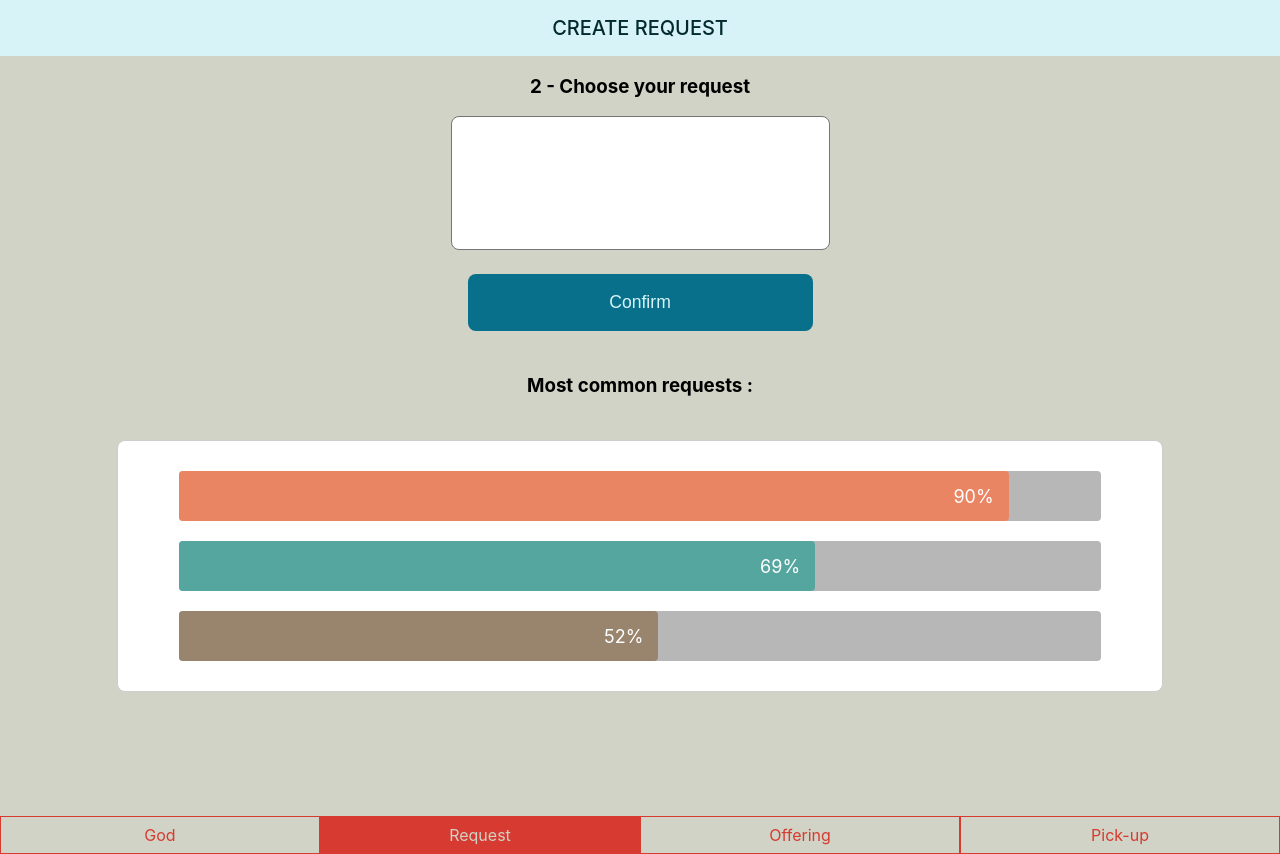
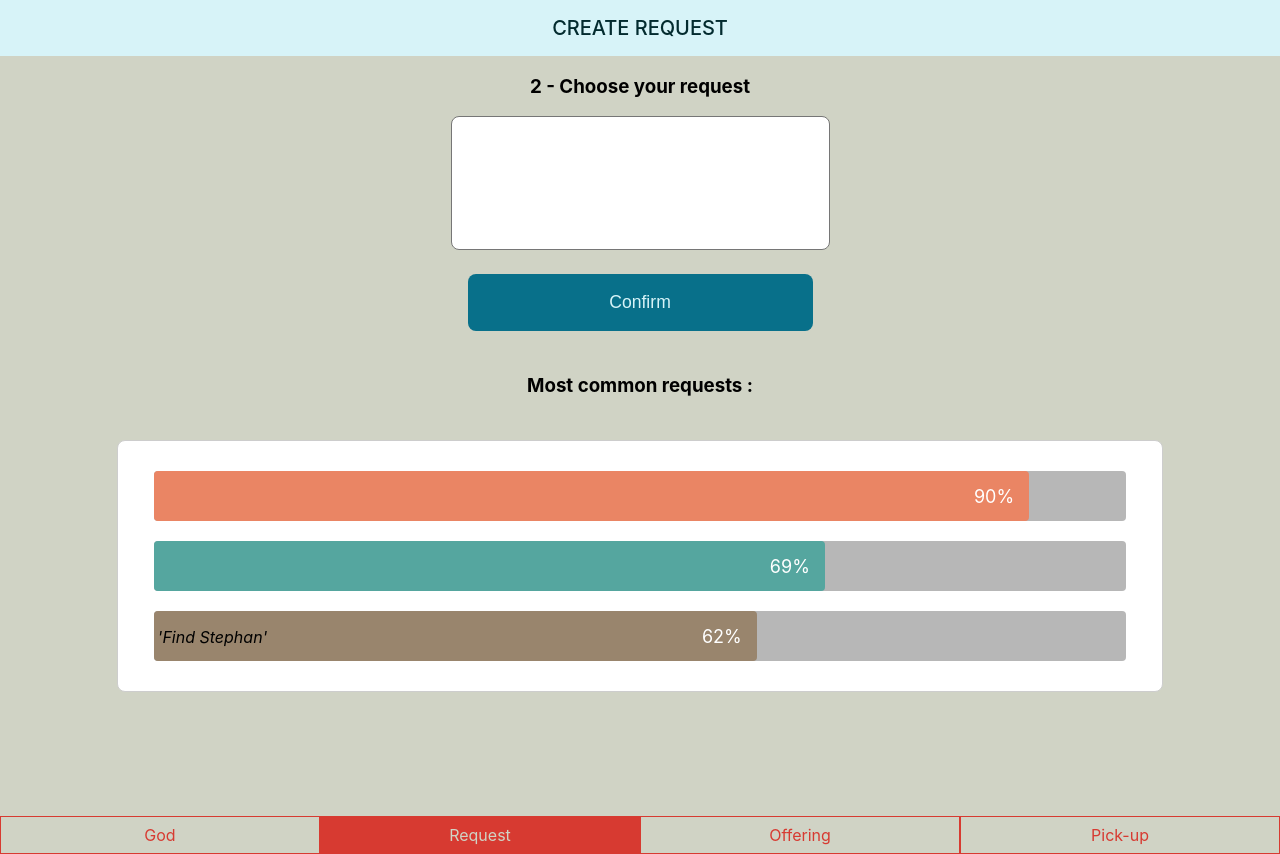
Before and after one commit to herveromary/godsandgold, a React (Create React App) app: page /chooserequest in a window 1280 px wide. Built offline with nearby package versions, Linux system fonts and the light colour scheme.

Commit message:
add css chooserequest - useHistory -

```diff
--- a/src/App.css
+++ b/src/App.css
@@ -1,9 +1,22 @@
 @import "./styles/css/variables.css";
 
 .App {
-    font-family: 'Roboto', 'Sans Serif';
-    background-image: linear-gradient(to right top, #d0d3c5, #bfcdba, #aac7b4, #93c1b3, #79bbb6, #66acac, #539ca2, #408d98, #30737c, #205a61, #114247, #032b2f);
-    height: 100vh;
+  font-family: "Roboto", "Sans Serif";
+  background-image: linear-gradient(
+    to right top,
+    #d0d3c5,
+    #bfcdba,
+    #aac7b4,
+    #93c1b3,
+    #79bbb6,
+    #66acac,
+    #539ca2,
+    #408d98,
+    #30737c,
+    #205a61,
+    #114247,
+    #032b2f
+  );
 }
 
 body {
--- a/src/component/CreateRequest/ChooseRequest.jsx
+++ b/src/component/CreateRequest/ChooseRequest.jsx
@@ -1,8 +1,10 @@
 import React, { useState } from "react";
+import { useHistory } from "react-router-dom";
 import "../../styles/css/ChooseRequest.css";
 
 const ChooseRequest = () => {
   const [request, setrequest] = useState();
+  let history = useHistory();
 
   const handleOnChange = (e) => {
     setrequest(e.target.value);
@@ -11,6 +13,7 @@ const ChooseRequest = () => {
   const handleOnSubmit = (e) => {
     e.preventDefault();
     localStorage.setItem("request", request);
+    history.push("/chooseoffering");
   };
 
   return (
@@ -24,6 +27,7 @@ const ChooseRequest = () => {
           id='requestChoice'
           value={request}
           onChange={handleOnChange}
+          required
         />
         <button type='submit'>Confirm</button>
       </form>
@@ -43,8 +47,10 @@ const ChooseRequest = () => {
         </div>
         <div class='diagram-bar'>
           <div class='diagram-3'>
-            <span class='request'></span>
-            <span class='PercentText '>52%</span>
+            <span class='request'>
+              <em>'Find Stephan'</em>
+            </span>
+            <span class='PercentText '>62%</span>
           </div>
         </div>
       </div>
--- a/src/styles/css/ChooseRequest.css
+++ b/src/styles/css/ChooseRequest.css
@@ -68,7 +68,7 @@
 }
 
 .diagram-bar {
-  width: 90%;
+  width: 95%;
   height: 50px;
   position: relative;
   background: rgba(17, 17, 17, 0.3);
@@ -88,7 +88,7 @@
   -o-animation: Animate-1 4s;
   height: 50px;
   position: absolute;
-  background-color: #ea8564;
+  background-color: rgb(234, 133, 100);
   border-radius: 4px;
   -o-border-radius: 4px;
   -webkit-border-radius: 4px;
@@ -97,7 +97,7 @@
 }
 @keyframes Animate-1 {
   from {
-    width: 10px;
+    width: 10%;
   }
   to {
     width: 90%;
@@ -105,7 +105,7 @@
 }
 @-webkit-keyframes Animate-1 {
   from {
-    width: 10px;
+    width: 10%;
   }
   to {
     width: 90%;
@@ -113,7 +113,7 @@
 }
 @-moz-keyframes Animate-1 {
   from {
-    width: 10px;
+    width: 10%;
   }
   to {
     width: 90%;
@@ -121,7 +121,7 @@
 }
 @-o-keyframes Animate-1 {
   from {
-    width: 10px;
+    width: 10%;
   }
   to {
     width: 90%;
@@ -145,7 +145,7 @@
 }
 @keyframes Animate-2 {
   from {
-    width: 10px;
+    width: 10%;
   }
   to {
     width: 69%;
@@ -153,7 +153,7 @@
 }
 @-webkit-keyframes Animate-2 {
   from {
-    width: 10px;
+    width: 10%;
   }
   to {
     width: 69%;
@@ -161,7 +161,7 @@
 }
 @-moz-keyframes Animate-2 {
   from {
-    width: 10px;
+    width: 10%;
   }
   to {
     width: 69%;
@@ -169,7 +169,7 @@
 }
 @-o-keyframes Animate-2 {
   from {
-    width: 10px;
+    width: 10%;
   }
   to {
     width: 69%;
@@ -181,10 +181,10 @@
   -webkit-animation: Animate-3 5s;
   -moz-animation: Animate-3 5s;
   -o-animation: Animate-3 5s;
-  width: 52%;
+  width: 62%;
   height: 50px;
   position: absolute;
-  background-color: #99856d;
+  background-color: rgb(153, 133, 109);
   border-radius: 4px;
   -o-border-radius: 4px;
   -webkit-border-radius: 4px;
@@ -193,34 +193,34 @@
 }
 @keyframes Animate-3 {
   from {
-    width: 10px;
+    width: 10%;
   }
   to {
-    width: 52%;
+    width: 62%;
   }
 }
 @-webkit-keyframes Animate-3 {
   from {
-    width: 10px;
+    width: 10%;
   }
   to {
-    width: 52%;
+    width: 62%;
   }
 }
 @-moz-keyframes Animate-3 {
   from {
-    width: 10px;
+    width: 10%;
   }
   to {
-    width: 52%;
+    width: 62%;
   }
 }
 @-o-keyframes Animate-3 {
   from {
-    width: 10px;
+    width: 10%;
   }
   to {
-    width: 52%;
+    width: 62%;
   }
 }
 
@@ -234,3 +234,13 @@
   color: #fff;
   font-size: 18px;
 }
+
+.request {
+  font-size: 0.8em;
+  z-index: 1;
+  float: left;
+  position: absolute;
+  margin-top: 16px;
+  padding-left: 4px;
+  text-shadow: none;
+}
```
